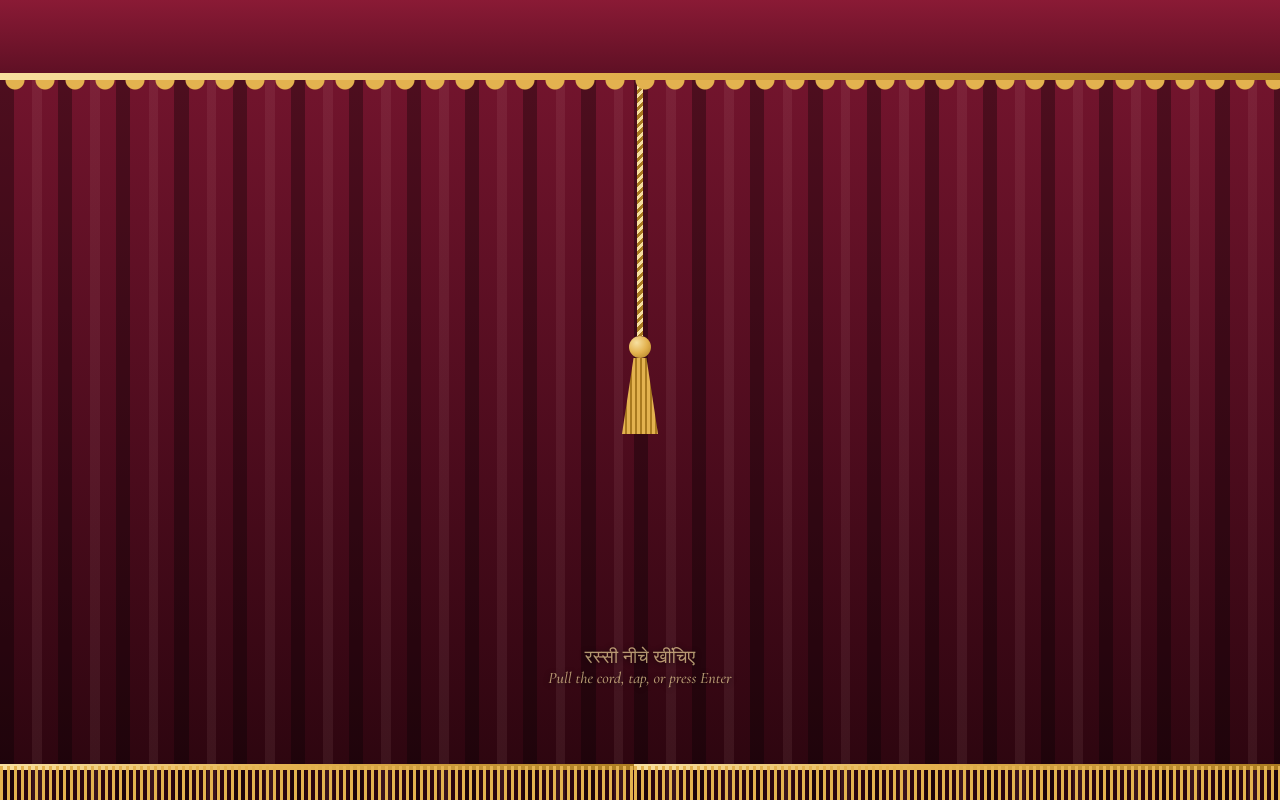
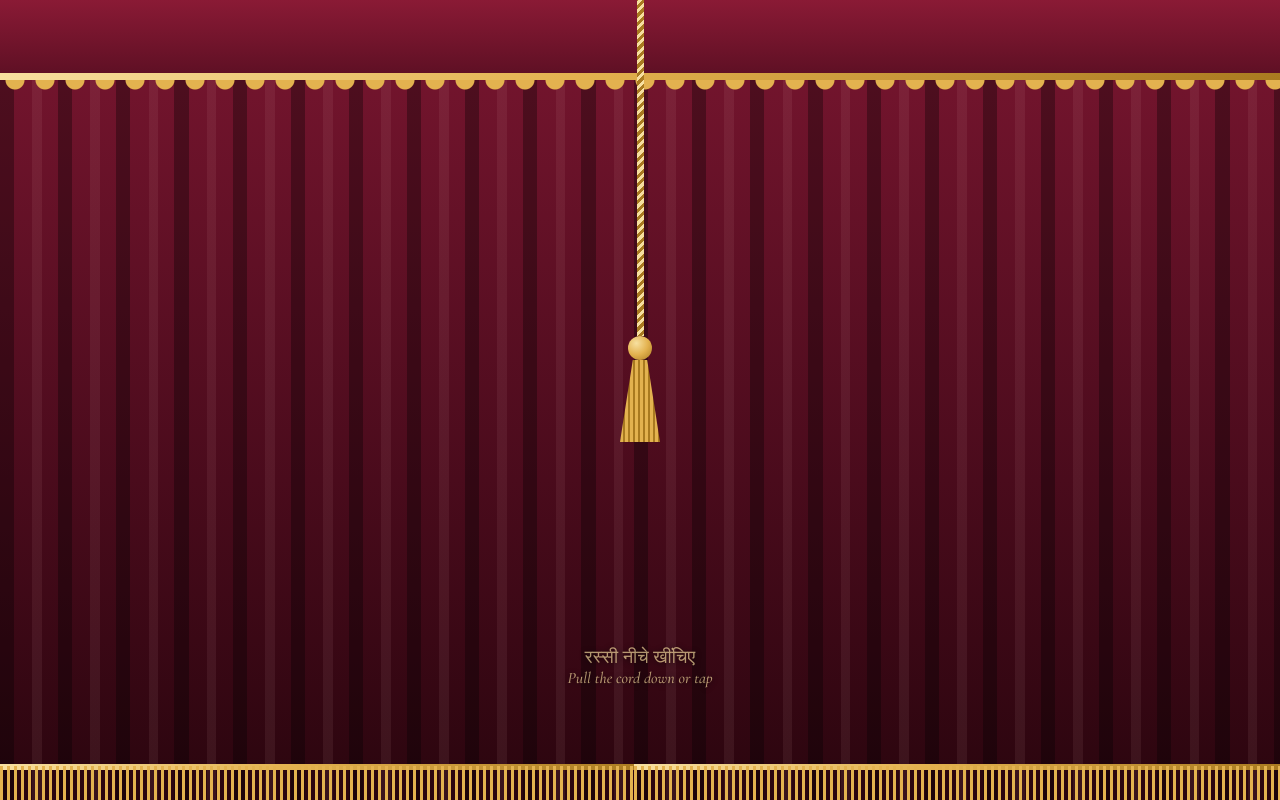
Before and after one commit to fanboi536-png/royal-wedding-maker, a website: page public/curtain-card.html in a window 1280 px wide. Shown: the top 800 px of the page. Drawn offline with nearby package versions, Linux system fonts and the light colour scheme; files whose address does not match are found by name; a web font is replaced by a local one.

Commit message:
Update curtain-card.html

```diff
--- a/public/curtain-card.html
+++ b/public/curtain-card.html
@@ -13,11 +13,11 @@
 --fh:'Cinzel Decorative','Tiro Devanagari Hindi',serif;--fb:'Cormorant Garamond','Tiro Devanagari Hindi',serif;--fd:'Tiro Devanagari Hindi',serif}
 *{box-sizing:border-box;margin:0}
 body{background:var(--m);color:var(--iv);font:500 1.15rem/1.6 var(--fb);overflow-x:hidden}
-body.lock{overflow:hidden}
+body.lock{overflow:hidden;height:100vh}
 :focus-visible{outline:3px solid var(--g1);outline-offset:3px}
 .gt{background:var(--gold);-webkit-background-clip:text;background-clip:text;color:transparent}
 /* curtains */
-#cur{position:fixed;inset:0;z-index:100;overflow:hidden}
+#cur{position:fixed;inset:0;z-index:100;overflow:hidden;user-select:none;-webkit-user-select:none;touch-action:none}
 #cur.done{display:none}
 .pn{position:absolute;top:0;bottom:0;width:50.5%;will-change:transform;background:repeating-linear-gradient(90deg,rgba(0,0,0,.32) 0 2.2%,transparent 2.2% 5%,rgba(255,200,200,.07) 5% 6.5%,transparent 6.5% 9%),linear-gradient(180deg,var(--pn1),var(--pn2) 60%,var(--pn3))}
 .cl{left:0;transform-origin:0 50%}.cr{right:0;transform-origin:100% 50%}
@@ -25,15 +25,16 @@ body.lock{overflow:hidden}
 .pn::before{content:"";position:absolute;left:0;right:0;bottom:30px;height:6px;background:var(--gold)}
 .val{position:absolute;top:0;left:0;right:0;height:clamp(56px,10vh,96px);z-index:5;background:var(--gold) bottom/100% 7px no-repeat,linear-gradient(var(--val1),var(--val2))}
 .val::after{content:"";position:absolute;left:0;right:0;top:100%;height:18px;background:radial-gradient(circle at 50% 0,#e3b24f 0 9px,transparent 10px) 0 0/30px 18px repeat-x}
-#cord{position:absolute;left:50%;top:clamp(56px,10vh,96px);width:64px;margin-left:-32px;z-index:4;display:flex;flex-direction:column;align-items:center;touch-action:none;cursor:grab;background:none;border:0;padding:0;will-change:transform}
-.rope{width:6px;height:132vh;margin-top:-100vh;background:repeating-linear-gradient(135deg,#f7e0a0 0 3px,#a97a20 3px 6px)}
-.knob{width:22px;height:22px;border-radius:50%;background:radial-gradient(circle at 35% 30%,#f7e0a0,#e3b24f 50%,#a97a20)}
-.tas{width:36px;height:76px;background:repeating-linear-gradient(90deg,#e3b24f 0 3px,#a97a20 3px 5px);clip-path:polygon(32% 0,68% 0,100% 100%,0 100%)}
+#cord{position:absolute;left:50%;top:clamp(56px,10vh,96px);width:84px;margin-left:-42px;z-index:6;display:flex;flex-direction:column;align-items:center;touch-action:none;user-select:none;-webkit-user-select:none;cursor:grab;background:none;border:0;padding:0 0 24px;will-change:transform}
+.rope{width:7px;height:132vh;margin-top:-100vh;background:repeating-linear-gradient(135deg,#f7e0a0 0 3px,#a97a20 3px 6px);pointer-events:none}
+.knob{width:24px;height:24px;border-radius:50%;background:radial-gradient(circle at 35% 30%,#f7e0a0,#e3b24f 50%,#a97a20);pointer-events:none}
+.tas{width:40px;height:82px;background:repeating-linear-gradient(90deg,#e3b24f 0 3px,#a97a20 3px 5px);clip-path:polygon(32% 0,68% 0,100% 100%,0 100%);pointer-events:none}
 .hint{position:absolute;left:0;right:0;bottom:14vh;z-index:4;text-align:center;font:400 1.15rem var(--fd);color:var(--g1);text-shadow:0 1px 6px #000;animation:pu 2.4s var(--e) infinite;pointer-events:none}
 .hint small{display:block;font:italic 500 1rem var(--fb)}
 .open .pn{transition:transform 1.8s cubic-bezier(.7,0,.2,1);transform:scaleX(.1)}
 .open .val{transform:translateY(-130%);transition:transform 1.1s var(--e) .9s}
-.open #cord,.open .hint{opacity:0;transition:opacity .5s var(--e)}
+.open #cord{transform:translate3d(0,220px,0)!important;opacity:0;transition:transform .5s var(--e),opacity .5s var(--e)}
+.open .hint{opacity:0;transition:opacity .5s var(--e)}
 .open{pointer-events:none}
 @keyframes pu{50%{opacity:.45}}
 /* hero */
@@ -135,12 +136,12 @@ footer .diya{position:static;display:inline-block;margin:0 14px}
 
 <div id="cur">
  <div class="pn cl"></div><div class="pn cr"></div><div class="val"></div>
- <button id="cord" aria-label="Parda kholne ke liye rassi neeche kheenchiye, ya Enter dabaiye"><span class="rope"></span><span class="knob"></span><span class="tas"></span></button>
- <p class="hint">रस्सी नीचे खींचिए<small>Pull the cord, tap, or press Enter</small></p>
+ <button id="cord" type="button" aria-label="Parda kholne ke liye rassi neeche kheenchiye, ya Enter dabaiye"><span class="rope"></span><span class="knob"></span><span class="tas"></span></button>
+ <p class="hint">रस्सी नीचे खींचिए<small>Pull the cord down or tap</small></p>
 </div>
 
 <canvas id="pt" aria-hidden="true"></canvas>
-<button id="mute" aria-label="Music mute/unmute" aria-pressed="false" hidden><svg viewBox="0 0 24 24"><path d="M4 9v6h4l5 4V5L8 9z"/><path class="y" d="M16 9q3 3 0 6"/><path class="x" d="M16 9l5 6M21 9l-5 6"/></svg></button>
+<button id="mute" type="button" aria-label="Music mute/unmute" aria-pressed="false" hidden><svg viewBox="0 0 24 24"><path d="M4 9v6h4l5 4V5L8 9z"/><path class="y" d="M16 9q3 3 0 6"/><path class="x" d="M16 9l5 6M21 9l-5 6"/></svg></button>
 
 <header class="hero" id="top">
  <div class="garland"></div>
@@ -204,7 +205,7 @@ footer .diya{position:static;display:inline-block;margin:0 14px}
   <p class="venue-sub rv" id="vaddr"></p>
   <div class="btns rv">
    <a class="btn o" id="map" target="_blank" rel="noopener">Google Maps पर देखें</a>
-   <button class="btn" id="rsvp"><span>हम आएंगे!</span></button>
+   <button class="btn" id="rsvp" type="button"><span>हम आएंगे!</span></button>
   </div>
  </div>
 </section>
@@ -249,6 +250,12 @@ $$('.diya').forEach(e=>e.innerHTML=DIYA);
 const io=new IntersectionObserver((es,o)=>es.forEach(e=>{if(e.isIntersecting){e.target.classList.add('in');o.unobserve(e.target)}}),{threshold:.15,rootMargin:'0px 0px -6% 0px'});
 $$('.rv').forEach(e=>io.observe(e));
 
+/* Countdown (declared before renderCardContent) */
+let targetTime=new Date(CFG.dateISO).getTime();
+const cd=$$('[data-u]');
+function tick(){const s=Math.max(0,Math.floor((targetTime-Date.now())/1000)),v=[s/86400|0,s%86400/3600|0,s%3600/60|0,s%60];cd.forEach((e,i)=>{const t=String(v[i]).padStart(2,'0');if(e.textContent!==t)e.textContent=t})}
+setInterval(tick,1000);
+
 /* Apply Theme Colors to Curtain & Palace Sections */
 function applyHindiTheme(theme){
   const r=document.documentElement.style;
@@ -276,7 +283,6 @@ function applyHindiTheme(theme){
 }
 
 /* Render Content from CFG */
-let targetTime=new Date(CFG.dateISO).getTime();
 function renderCardContent(){
   const f1=CFG.groom.split(' ')[0]||'Dulha',f2=CFG.bride.split(' ')[0]||'Dulhan';
   const sp=(el,t,o)=>el.innerHTML=[...t].map((c,i)=>`<span class="l gt" data-c="${esc(c)}" style="--i:${i+o}">${c===' '?'&nbsp;':esc(c)}</span>`).join('');
@@ -351,11 +357,6 @@ function bindBridgeCard(card){
 window.addEventListener('royalCardReady',e=>bindBridgeCard(e.detail));
 if(window.ROYAL_CARD)bindBridgeCard(window.ROYAL_CARD);
 
-/* Countdown */
-const cd=$$('[data-u]');
-function tick(){const s=Math.max(0,Math.floor((targetTime-Date.now())/1000)),v=[s/86400|0,s%86400/3600|0,s%3600/60|0,s%60];cd.forEach((e,i)=>{const t=String(v[i]).padStart(2,'0');if(e.textContent!==t)e.textContent=t})}
-setInterval(tick,1000);tick();
-
 /* Photo upload fallback + tilt */
 const fi=$('#fi');let tg;
 $$('.tilt').forEach((t,idx)=>{
@@ -414,18 +415,18 @@ const mb=$('#mute');mb.onclick=()=>{const m=!A.muted;A.mute(m);mb.setAttribute('
 document.addEventListener('visibilitychange',()=>{if(document.hidden){run=false;A.ctx&&A.ctx.suspend()}else{go();A.ctx&&A.ctx.resume()}});
 
 /* Spring-physics pull-cord curtain */
-const cur=$('#cur'),cord=$('#cord'),PL=$('.cl'),PR=$('.cr'),MAX=240,TH=150;
+const cur=$('#cur'),cord=$('#cord'),PL=$('.cl'),PR=$('.cr'),MAX=240,TH=110;
 let dy=0,vy=0,drag=false,sy=0,mv=false,opened=false,raf=0,pq=0;
-function paint(){pq=0;cord.style.transform=`translate3d(0,${dy}px,0)`;const s=1-Math.max(0,dy)/MAX*.05;PL.style.transform=PR.style.transform=`scaleX(${s})`}
+function paint(){pq=0;cord.style.transform=`translate3d(0,${dy}px,0)`;const s=1-Math.max(0,dy)/MAX*.06;PL.style.transform=PR.style.transform=`scaleX(${s})`}
 function spring(){vy+=-dy*.12;vy*=.78;dy+=vy;paint();if(Math.abs(dy)>.3||Math.abs(vy)>.3)raf=requestAnimationFrame(spring);else{dy=0;paint()}}
 function openC(){if(opened)return;opened=true;cancelAnimationFrame(raf);cur.classList.add('open');PL.style.transform=PR.style.transform='';
  document.body.classList.add('go');A.start();mb.hidden=false;
  setTimeout(()=>{cur.classList.add('done');document.body.classList.remove('lock');started=true;ps=Array.from({length:reduce?0:lite?6:14},()=>mkp(1));go()},2100)}
-cord.addEventListener('pointerdown',e=>{if(opened)return;cancelAnimationFrame(raf);drag=true;mv=false;sy=e.clientY-dy;cord.setPointerCapture(e.pointerId);cord.style.cursor='grabbing'});
-cord.addEventListener('pointermove',e=>{if(!drag)return;const n=Math.min(MAX,Math.max(0,e.clientY-sy));if(Math.abs(n-dy)>0)mv=mv||n>8;dy=n;pq||(pq=requestAnimationFrame(paint))});
-const up=()=>{if(!drag)return;drag=false;cord.style.cursor='';if(dy>=TH)openC();else if(mv){vy=0;raf=requestAnimationFrame(spring)}};
-cord.addEventListener('pointerup',up);cord.addEventListener('pointercancel',up);
-cur.addEventListener('click',()=>{if(!mv)openC();mv=false});
+cord.addEventListener('pointerdown',e=>{if(opened)return;e.preventDefault();cancelAnimationFrame(raf);drag=true;mv=false;sy=e.clientY-dy;cord.style.cursor='grabbing'});
+window.addEventListener('pointermove',e=>{if(!drag)return;const n=Math.min(MAX,Math.max(0,e.clientY-sy));if(Math.abs(n-dy)>2)mv=mv||n>10;dy=n;pq||(pq=requestAnimationFrame(paint))});
+const up=()=>{if(!drag)return;drag=false;cord.style.cursor='';if(dy>=TH||!mv)openC();else{vy=0;raf=requestAnimationFrame(spring)}};
+window.addEventListener('pointerup',up);window.addEventListener('pointercancel',up);
+cur.addEventListener('click',e=>{if(e.target===cur||e.target.classList.contains('pn'))openC()});
 </script>
 <script src="/card-bridge.js"></script>
 </body>
```
